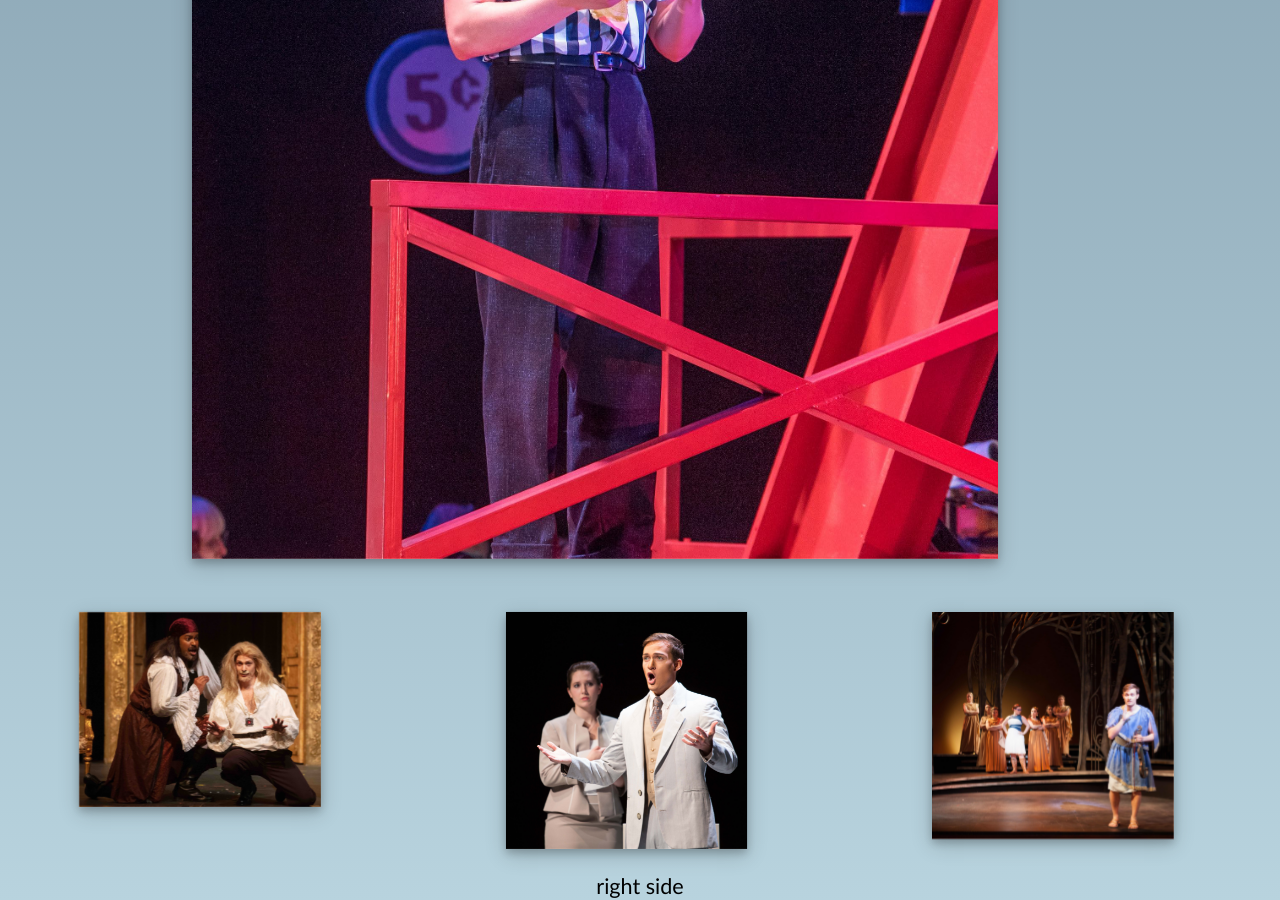
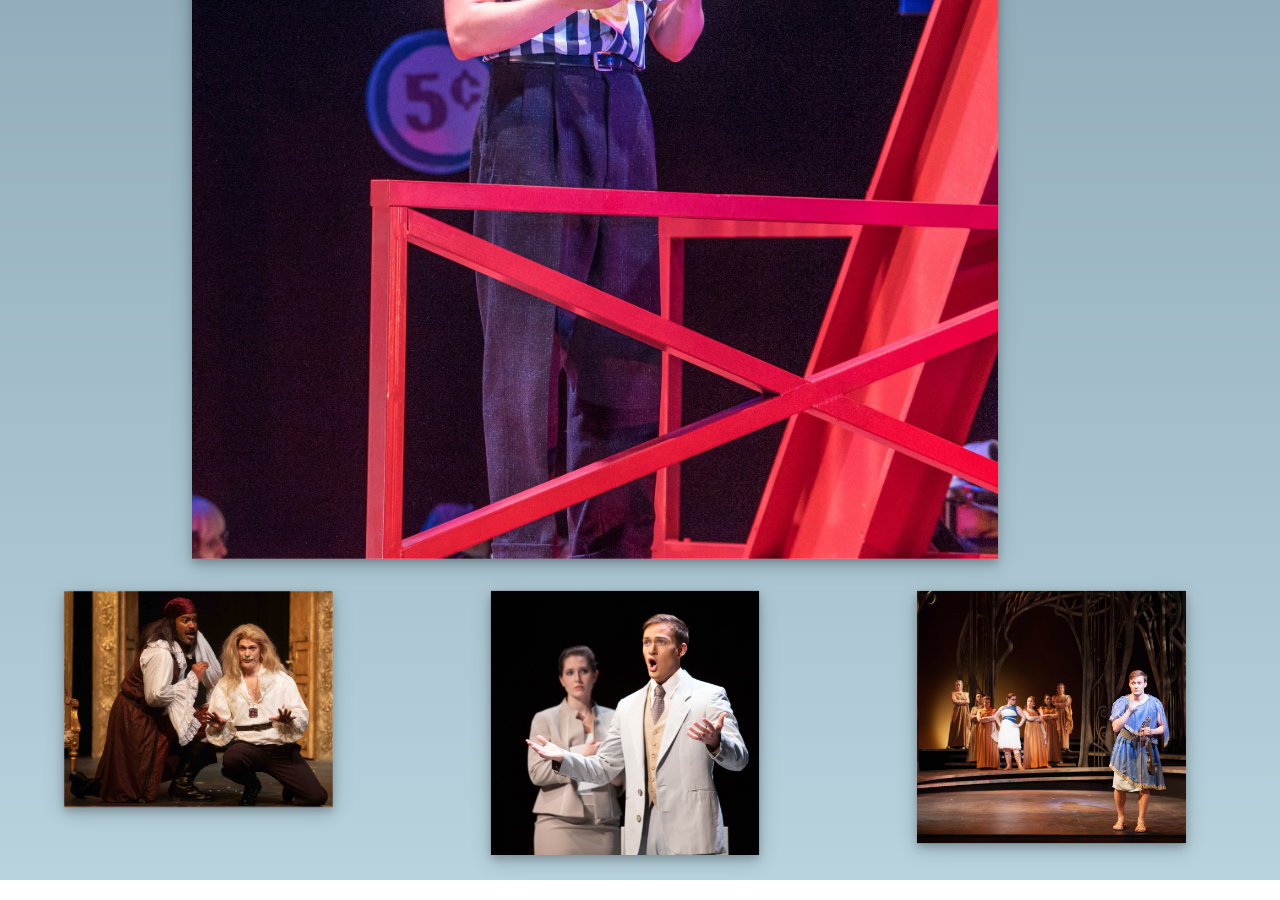
Before and after one commit to leemlb06pmi/leemlb06pmi.github.io, a Jekyll site: the page built from index.html, in a window 1280 px wide and 900 px high, scrolled down 3149 px. Built offline with Jekyll 4.4.1, drawn with Linux system fonts in a browser that asks for light colours.

Commit message:
Update index.html

```diff
--- a/index.html
+++ b/index.html
@@ -72,10 +72,8 @@ title: Miles Herr, Tenor
 	</div>
 	<div>
 		<div class="row">
-			<div class="column">
-				<div class="row">
 			<div class="column mini">
-						<div style="margin: 5%;">
+				<div>
 					<div class="picContainActive">
 						<div class="shadowBox">
 							<img class="imageFadeWText" src="https://leemlb06pmi.github.io/photos/Cosi_2.jpeg" alt="Cosi">
@@ -87,7 +85,7 @@ title: Miles Herr, Tenor
 				</div>
 			</div>
 			<div class="column mini">
-						<div style="margin: 5%;">
+				<div>
 					<div class="picContainActive">
 						<div class="shadowBox">
 							<img class="imageFadeWText" src="https://leemlb06pmi.github.io/photos/Lucretia_1_GeoffSheil.jpeg" alt="Lucretia">
@@ -99,7 +97,7 @@ title: Miles Herr, Tenor
 					</div>
 				</div>
 			<div class="column mini">
-						<div style="margin: 5%;">
+				<div>
 					<div class="picContainActive">
 						<div class="shadowBox">
 							<img class="imageFadeWText" src="https://leemlb06pmi.github.io/photos/Orpheus_5_GeoffSheil.jpeg" alt="Orphee">
@@ -112,7 +110,5 @@ title: Miles Herr, Tenor
 				</div>
 			</div>
 		</div>
-			<div class="column"><p>right side</p></div>
 	</div>
 </div>
-</div>
```
Lines whose indentation alone changed are shown as unchanged.
